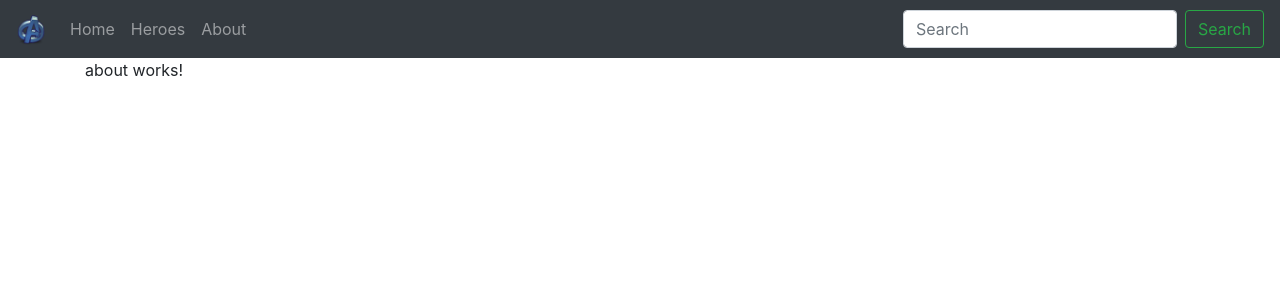
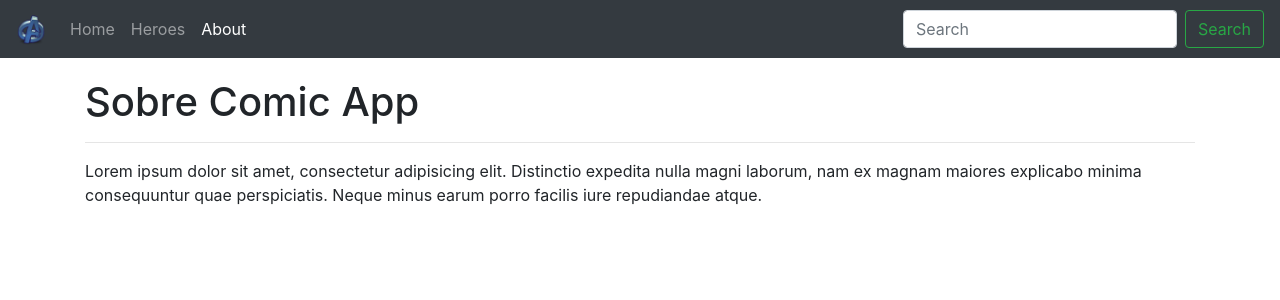
Before and after one commit to ejcordoba/udemy-courses-angular-10, an Angular app in the folder 02-spa/: page /about in a window 1280 px wide. Shown: the top 300 px of the page. Built offline with nearby package versions, Linux system fonts and the light colour scheme.

Commit message:
section 4 lesson 54 done

```diff
--- a/02-spa/src/app/app.component.html
+++ b/02-spa/src/app/app.component.html
@@ -1,6 +1,6 @@
 <app-navbar></app-navbar>
 
-<div class="container">
+<div class="container main-container">
 
     <router-outlet></router-outlet>
 
--- a/02-spa/src/app/components/about/about.component.html
+++ b/02-spa/src/app/components/about/about.component.html
@@ -1 +1,5 @@
-<p>about works!</p>
+<h1 class="animated fadeIn fast">Sobre Comic App</h1>
+<hr>
+<p class="animated fadeIn">
+    Lorem ipsum dolor sit amet, consectetur adipisicing elit. Distinctio expedita nulla magni laborum, nam ex magnam maiores explicabo minima consequuntur quae perspiciatis. Neque minus earum porro facilis iure repudiandae atque.
+</p>
--- a/02-spa/src/app/components/home/home.component.html
+++ b/02-spa/src/app/components/home/home.component.html
@@ -1,4 +1,4 @@
-<div class="jumbotron jumbotron-fluid">
+<div class="jumbotron jumbotron-fluid animated fadeIn fast">
     <div class="container">
         <h1 class="display-4">Comic App</h1>
         <p class="lead">Esta es una aplicación de comics.</p>
--- a/02-spa/src/app/components/shared/navbar/navbar.component.html
+++ b/02-spa/src/app/components/shared/navbar/navbar.component.html
@@ -9,14 +9,14 @@
     <div class="collapse navbar-collapse" id="navbarSupportedContent">
         <ul class="navbar-nav mr-auto">
             <!-- Class active para marcar enlace activo -->
-            <li class="nav-item">
+            <li class="nav-item" routerLinkActive="active">
                 <a class="nav-link" [routerLink]="['home']">Home</a> <!-- Para definir la ruta usarmos router link en lugar de href de html
                 usa un array como parámetro, cada uno de los elementos del array serían las sub-rutas de la url -->
             </li>
-            <li class="nav-item">
+            <li class="nav-item" routerLinkActive="active">
                 <a class="nav-link" [routerLink]="['heroes']">Heroes</a>
             </li>
-            <li class="nav-item">
+            <li class="nav-item" routerLinkActive="active">
                 <a class="nav-link" [routerLink]="['about']">About</a>
             </li>
         </ul>
--- a/02-spa/src/styles.css
+++ b/02-spa/src/styles.css
@@ -1 +1,32 @@
-/* You can add global styles to this file, and also import other style files */
+/* Contenedor Principal*/
+.main-container {
+    margin-top: 20px;
+}
+/* Animaciones */
+.animated {
+    -webkit-animation-duration: 1s;
+    animation-duration: 1s;
+    -webkit-animation-fill-mode: both;
+    animation-fill-mode: both;
+}
+
+.fast {
+    -webkit-animation-duration: 0.4s;
+    animation-duration: 0.4s;
+    -webkit-animation-fill-mode: both;
+    animation-fill-mode: both;
+}
+
+@keyframes fadeIn {
+    from {
+        opacity: 0;
+    }
+
+    to {
+        opacity: 1;
+    }
+}
+
+.fadeIn {
+    animation-name: fadeIn;
+}
```
Also changed, not shown: 1 other file (tests, documents, lock files or other folders).
